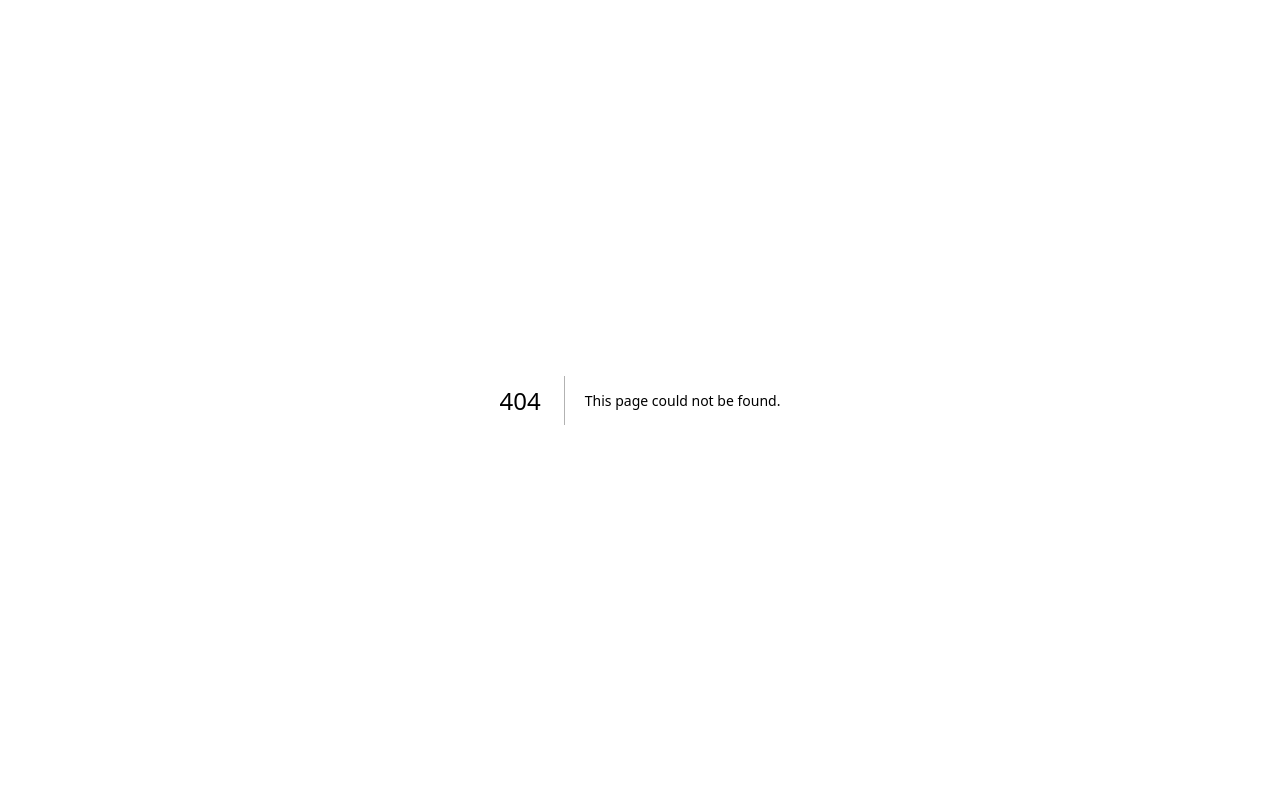
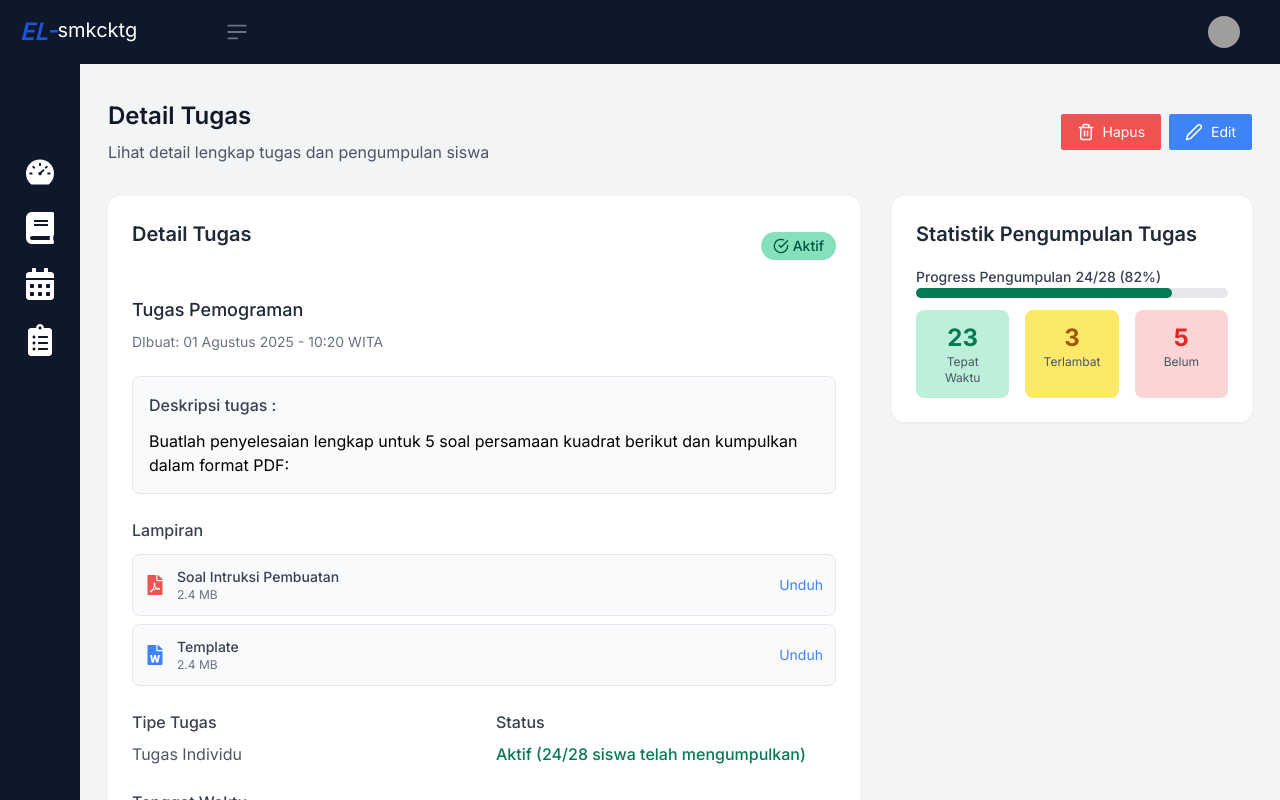
Before and after one commit to FebriansyahAmu/el-smkcktg, a Next.js app: page /guru/kelas/1/tugas/1 in a window 1280 px wide. Before the commit this address had no page. Built offline with nearby package versions, Linux system fonts and the light colour scheme; grey boxes are pictures that could not be loaded.

Commit message:
add: page detail assignments

```diff
--- /dev/null
+++ b/src/app/components/guruPageComponents/tugasComponents/detailTugasComponents/detailTugasComponents.tsx
@@ -0,0 +1,210 @@
+"use client";
+import { useState } from "react";
+import NavDashboard from "@/app/components/NavDashboard";
+import Sidebar from "@/app/components/Sidebar";
+import { DetailAssignmentsType } from "@/app/lib/types/detailAssignments";
+import { FiTrash2, FiEdit2, FiCheckCircle } from "react-icons/fi";
+import { FaFilePdf, FaFileWord } from "react-icons/fa";
+import Link from "next/link";
+
+type DetailTugasProps = {
+  assignments: DetailAssignmentsType[];
+};
+
+export default function DetailAssignments() {
+  const [isSidebarOpen, setIsSidebarOpen] = useState(false);
+
+  const toggleSidebar = () => {
+    setIsSidebarOpen(!isSidebarOpen);
+  };
+
+  return (
+    <div className="flex h-screen overflow-auto bg-gray-100">
+      <Sidebar isOpen={isSidebarOpen} toggleSidebar={toggleSidebar} />
+
+      <div
+        className={`flex-1 flex flex-col transition-all duration-300 ${
+          isSidebarOpen ? "lg:pl-64" : "lg:pl-20"
+        }`}
+      >
+        <NavDashboard toggleSidebar={toggleSidebar} />
+
+        <main className="mt-14 p-4 md:ml-14 md:p-7 lg:ml-0">
+          <div className="flex-1 mt-4 mb-8 max-w-7xl">
+            <div className="flex justify-between items-center mb-8">
+              <div>
+                <h1 className="text-2xl font-semibold text-gray-900">
+                  Detail Tugas
+                </h1>
+                <p className="mt-2 text-gray-600">
+                  Lihat detail lengkap tugas dan pengumpulan siswa
+                </p>
+              </div>
+              <div className="flex space-x-2">
+                <button className="flex items-center gap-2 px-4 py-2 text-white text-sm bg-red-500 rounded-sm hover:bg-red-600 transition-colors">
+                  <FiTrash2 className="text-lg" />
+                  Hapus
+                </button>
+                <button className="flex items-center gap-2 px-4 py-2 text-white text-sm bg-blue-500 rounded-sm hover:bg-blue-600 transition-colors">
+                  <FiEdit2 className="text-lg" />
+                  Edit
+                </button>
+              </div>
+            </div>
+
+            {/* Content goes here container */}
+            <div className="grid grid-cols-1 lg:grid-cols-3 gap-8">
+              <div className="lg:col-span-2">
+                <div className="bg-white rounded-xl shadow-sm p-6">
+                  <div className="flex justify-between items-center mb-6">
+                    <h2 className="text-xl font-semibold text-gray-800 mb-6">
+                      Detail Tugas
+                    </h2>
+
+                    <div className="text-sm text-gray-500">
+                      <span className="inline-flex items-center gap-1 bg-green-300 text-green-800 px-3 py-1 rounded-full font-medium">
+                        <FiCheckCircle className="text-green-800 text-base" />
+                        Aktif
+                      </span>
+                    </div>
+                  </div>
+
+                  {/* Judul tugas */}
+                  <div className="mb-6">
+                    <h3 className="text-lg font-medium text-gray-800 mb-2">
+                      Tugas Pemograman
+                    </h3>
+                    <p className="text-gray-500 text-sm">
+                      DIbuat: 01 Agustus 2025 - 10:20 WITA
+                    </p>
+                  </div>
+
+                  {/* Deskripsi */}
+                  <div className="mb-6 border border-gray-200 rounded-lg p-4 bg-gray-50">
+                    <h4 className="font-medium text-gray-700 mb-3">
+                      Deskripsi tugas :
+                    </h4>
+                    <div className="max-w-none">
+                      <p>
+                        Buatlah penyelesaian lengkap untuk 5 soal persamaan
+                        kuadrat berikut dan kumpulkan dalam format PDF:
+                      </p>
+                    </div>
+                  </div>
+
+                  {/* Lampiran files */}
+                  <div className="mb-6">
+                    <h4 className="font-medium text-gray-700 mb-3">Lampiran</h4>
+                    <div className="space-x-y">
+                      <div className="flex items-center justify-between p-3 bg-gray-50 rounded-lg border border-gray-200 mb-2">
+                        <div className="flex items-center">
+                          <FaFilePdf className="text-red-500 text-xl mr-3" />
+                          <div>
+                            <p className="text-sm font-medium text-gray-700">
+                              Soal Intruksi Pembuatan
+                            </p>
+                            <p className="text-xs text-gray-500">2.4 MB</p>
+                          </div>
+                        </div>
+                        <Link
+                          href={`#`}
+                          className="text-blue-500 hover:text-blue-800 text-sm"
+                        >
+                          Unduh
+                        </Link>
+                      </div>
+                      <div className="flex items-center justify-between p-3 bg-gray-50 rounded-lg border border-gray-200 mb-2">
+                        <div className="flex items-center">
+                          <FaFileWord className="text-blue-500 text-xl mr-3" />
+                          <div>
+                            <p className="text-sm font-medium text-gray-700">
+                              Template
+                            </p>
+                            <p className="text-xs text-gray-500">2.4 MB</p>
+                          </div>
+                        </div>
+                        <Link
+                          href={`#`}
+                          className="text-blue-500 hover:text-blue-800 text-sm"
+                        >
+                          Unduh
+                        </Link>
+                      </div>
+                    </div>
+                  </div>
+
+                  {/* Detail tugas */}
+                  <div className="grid grid-cols-1 md:grid-cols-2 gap-6 mb-6">
+                    <div>
+                      <h4 className="font-medium text-gray-700 mb-2">
+                        Tipe Tugas
+                      </h4>
+                      <p className="text-gray-600">Tugas Individu</p>
+                    </div>
+                    <div>
+                      <h4 className="font-medium text-gray-700 mb-2">Status</h4>
+                      <p className="text-green-600 font-medium">
+                        Aktif (24/28 siswa telah mengumpulkan)
+                      </p>
+                    </div>
+                    <div>
+                      <h4 className="font-medium text-gray-700 mb-2">
+                        Tenggat Waktu
+                      </h4>
+                      <p className="text-red-600 font-medium">
+                        02 Agustus 2025 - 23:30 (Tersisa 1 hari)
+                      </p>
+                    </div>
+                  </div>
+                </div>
+              </div>
+
+              {/* Sidebar Here */}
+              <div className="lg:col-span-1 space-y-6">
+                {/* Satistik */}
+                <div className="bg-white rounded-xl shadow-sm p-6">
+                  <h2 className="text-xl font-semibold text-gray-800 mb-4">
+                    Statistik Pengumpulan Tugas
+                  </h2>
+                  <div className="space-y-4">
+                    <div>
+                      <div className="flext justify-between mb-3">
+                        <span className="text-sm font-medium text-gray-700">
+                          Progress Pengumpulan
+                        </span>
+                        <span className="text-sm font-medium text-gray-700 ml-1">
+                          24/28 (82%)
+                        </span>
+                        <div className="w-full bg-gray-200 rounded-full h-2.5">
+                          <div className="bg-green-600 h-2.5 rounded-full w-[82%]"></div>
+                        </div>
+                      </div>
+                      <div className="grid grid-cols-3 gap-4 text-center">
+                        <div className="p-3 bg-green-200 rounded-lg">
+                          <p className="text-2xl font-bold text-green-600">
+                            23
+                          </p>
+                          <p className="text-xs text-gray-600">Tepat Waktu</p>
+                        </div>
+                        <div className="p-3 bg-yellow-200 rounded-lg">
+                          <p className="text-2xl font-bold text-yellow-600">
+                            3
+                          </p>
+                          <p className="text-xs text-gray-600">Terlambat</p>
+                        </div>
+                        <div className="p-3 bg-red-200 rounded-lg">
+                          <p className="text-2xl font-bold text-red-600">5</p>
+                          <p className="text-xs text-gray-600">Belum</p>
+                        </div>
+                      </div>
+                    </div>
+                  </div>
+                </div>
+              </div>
+            </div>
+          </div>
+        </main>
+      </div>
+    </div>
+  );
+}
--- /dev/null
+++ b/src/app/guru/kelas/[id]/tugas/[idTugas]/page.tsx
@@ -0,0 +1,11 @@
+import DetailAssignments from "@/app/components/guruPageComponents/tugasComponents/detailTugasComponents/detailTugasComponents";
+
+type IdTugasProps = {
+  params: {
+    idTugas: number;
+  };
+};
+
+export default async function DetailTugas({ params }: IdTugasProps) {
+  return <DetailAssignments />;
+}
--- /dev/null
+++ b/src/app/lib/types/detailAssignments.ts
@@ -0,0 +1,9 @@
+export type DetailAssignmentsType = {
+  id_assigment: number;
+  title: string;
+  description: string;
+  due_date: Date;
+  tipe_tugas: string;
+  file_url: string | null;
+  created_at: Date;
+};
```
